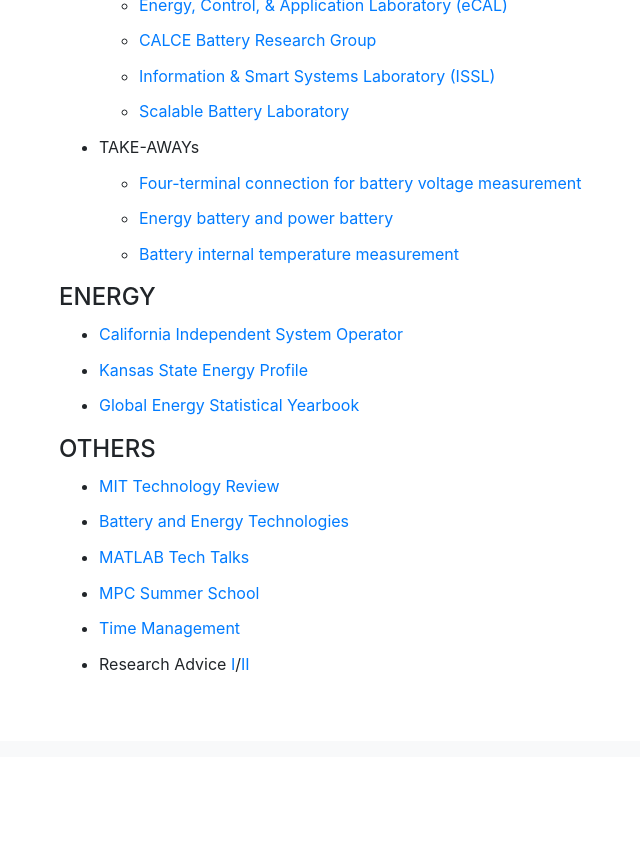
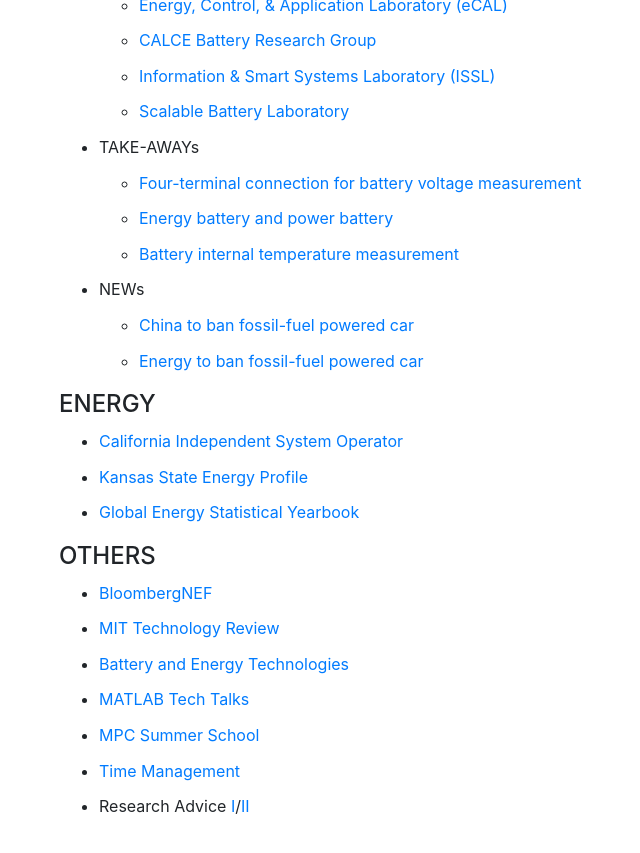
Before and after one commit to ningtian/ningtian.github.io, a Jekyll site: the page links/index.html, which Jekyll copies as it is, in a window 1280 px wide and 900 px high, scrolled down 1114 px. Shown: the top 853 px of the window, without its empty margins (121-761 px from the left). Built offline with Jekyll 4.4.1, drawn with Linux system fonts in a browser that asks for light colours; before the commit the page ends 1871 px from its top, so only the background shows below that.

Commit message:
Update index.html

```diff
--- a/links/index.html
+++ b/links/index.html
@@ -116,6 +116,11 @@
 		 </ul>
 
 
+		 <li>NEWs
+		 <ul>
+                 <li><a href="https://www.economist.com/business/2017/09/14/china-moves-towards-banning-the-internal-combustion-engine">China to ban fossil-fuel powered car</a></li>
+                 <li><a href="https://www.theguardian.com/business/2017/jul/06/france-ban-petrol-diesel-cars-2040-emmanuel-macron-volvo">Energy to ban fossil-fuel powered car</a></li>
+		 </ul>
                  </ul>
 
 
@@ -129,7 +134,7 @@
 	<h4>OTHERS</h4>
 
 	        <ul>
-
+		<li><a href="https://about.bnef.com/electric-vehicle-outlook/">BloombergNEF </a> </li>
 
 	        <li><a href="https://www.technologyreview.com/">MIT Technology Review </a> </li>
 
```
